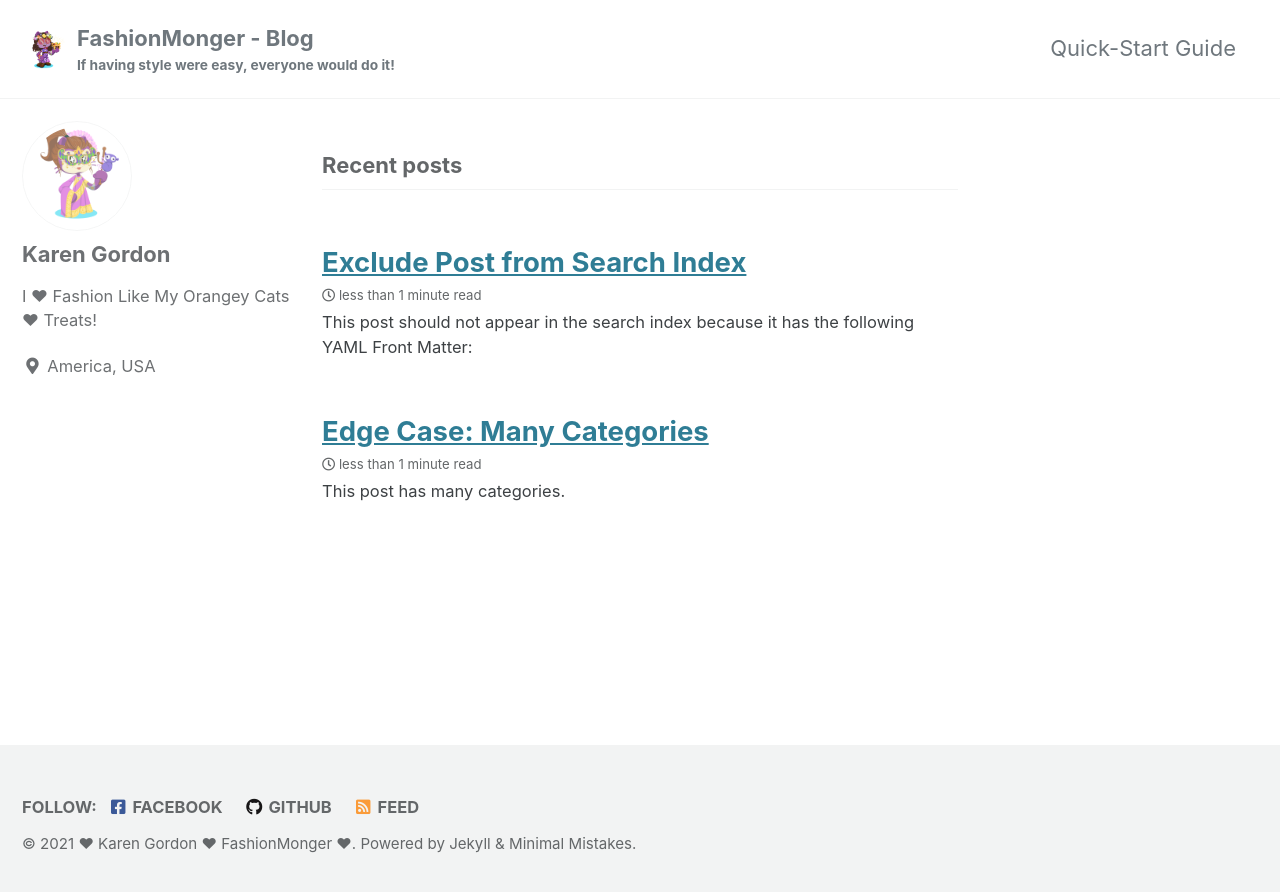
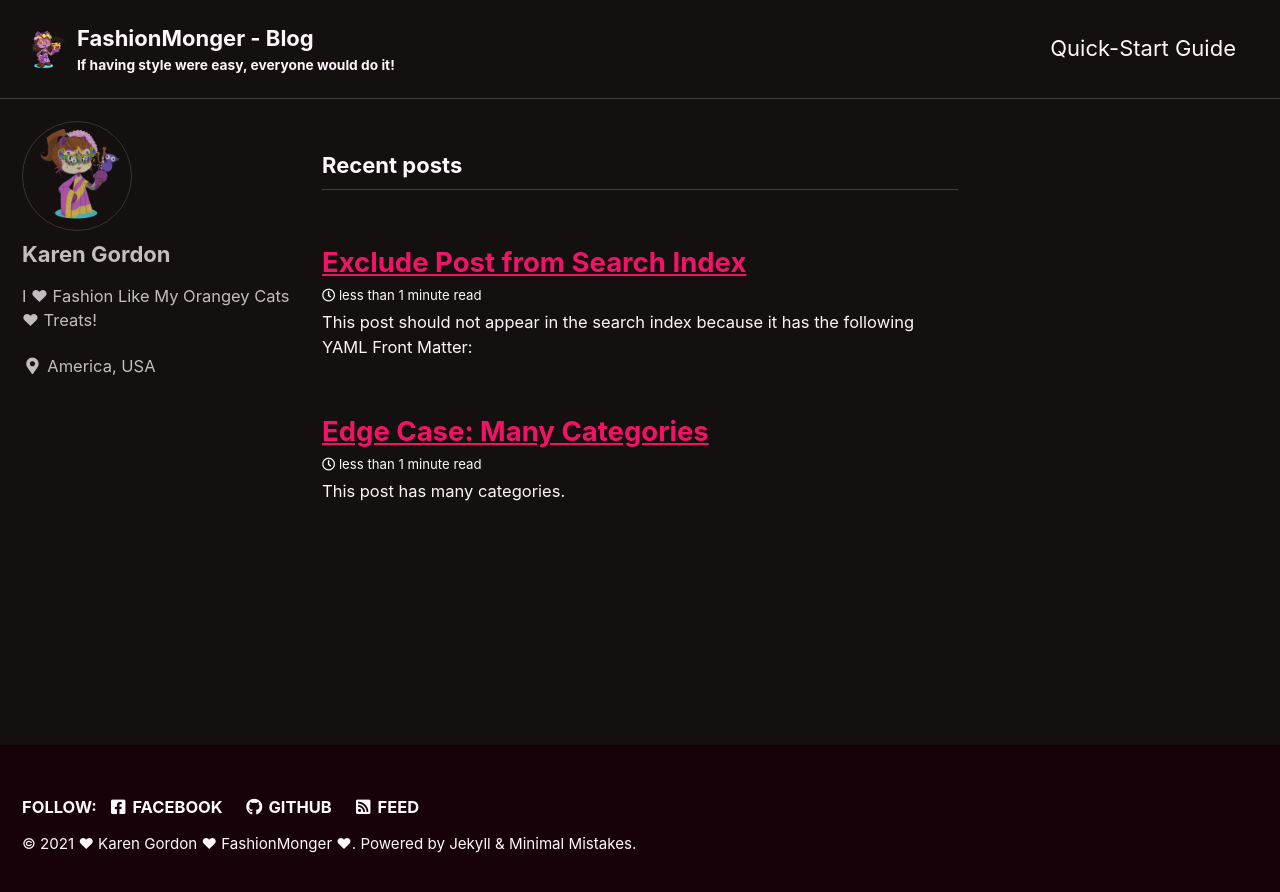
Before and after one commit to fashionmonger/fashionmonger.github.io, a Jekyll site: the page built from index.html, in a window 1280 px wide. Shown: the top 892 px of the page. Built offline with Jekyll 4.4.1, drawn with Linux system fonts in a browser that asks for light colours; cached includes are drawn as plain includes; the list of posts is cut into pages by our own code.

Commit message:
Update _config.yml

```diff
--- a/_config.yml
+++ b/_config.yml
@@ -12,7 +12,7 @@
 
 # theme                  : "minimal-mistakes-jekyll"
 remote_theme           : "mmistakes/minimal-mistakes"
-# minimal_mistakes_skin    : "neon" # "air", "aqua", "contrast", "dark", "dirt", "neon", "mint", "plum", "sunrise", "default"
+minimal_mistakes_skin    : "neon" # "air", "aqua", "contrast", "dark", "dirt", "neon", "mint", "plum", "sunrise", "default"
 
 # Site Settings
 locale                   : "en-US"
```
